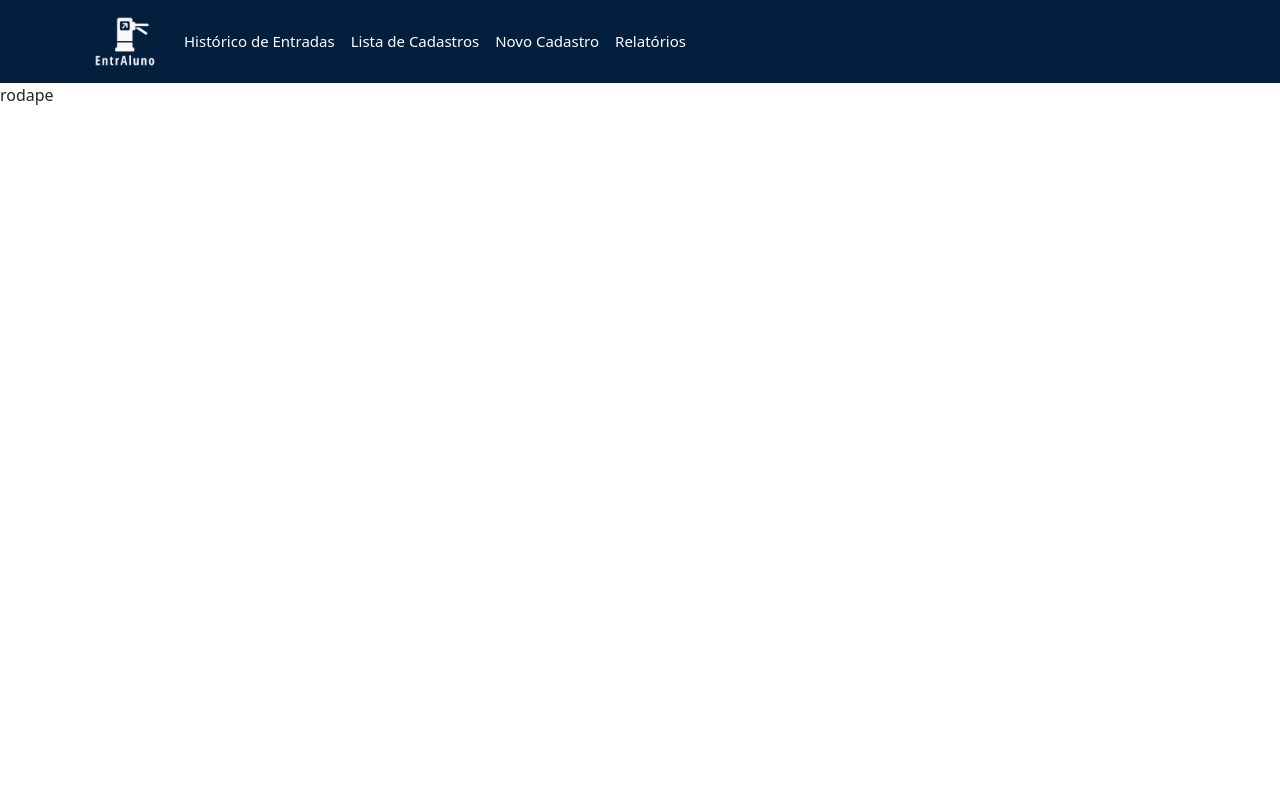
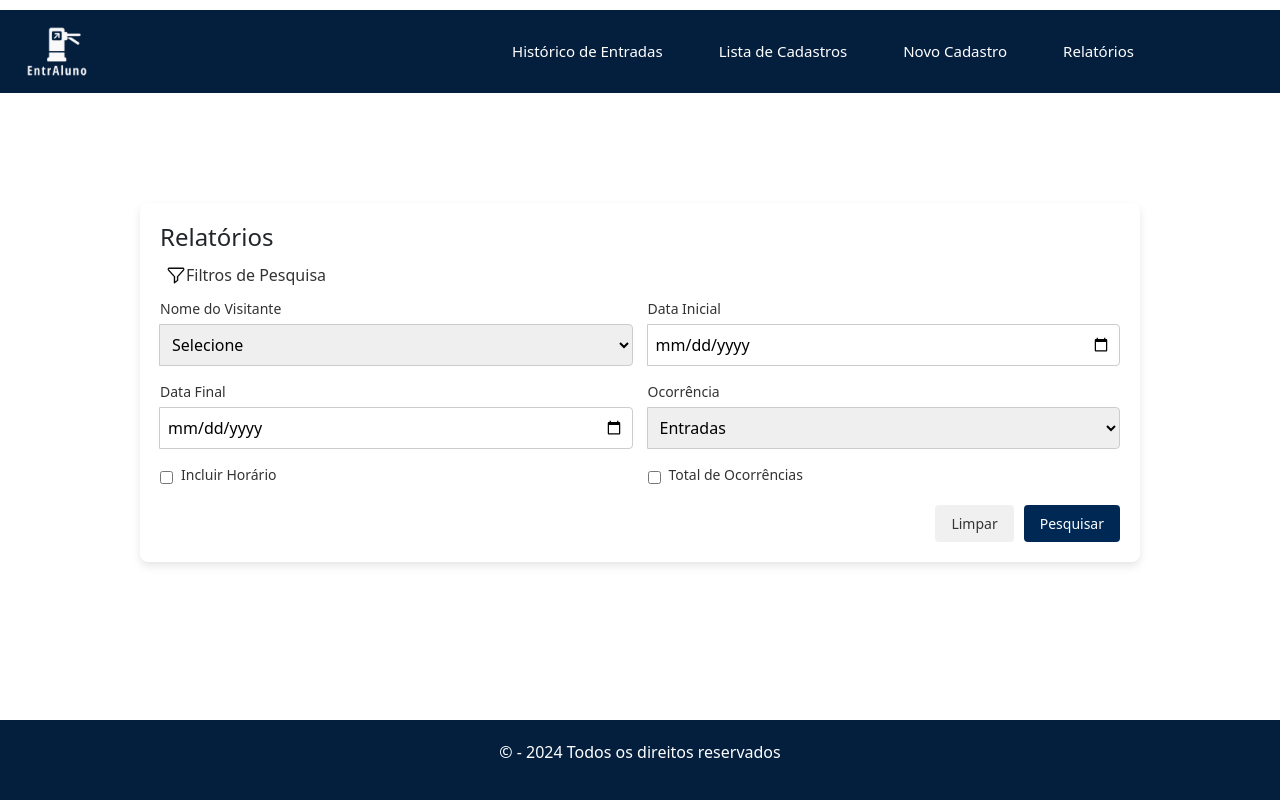
Before and after one commit to scarmm/EntrAlunos, a PHP site: page /relatorio.php in a window 1280 px wide. Run offline with PHP 8.4, Linux system fonts and the light colour scheme; data that the repository does not hold is empty.

Commit message:
Criada tela de relatório e alteração na tela de cadastro.

```diff
--- a/assets/css/_cadastro.scss
+++ b/assets/css/_cadastro.scss
@@ -1,7 +1,10 @@
 .caixaCadastro {
     float:center;
-    text-align: center;
     margin-top: 20px;
+    box-shadow: 0px 4px 8px rgba(0, 0, 0, 0.1);
+    border-radius: 8px;
+    width: 1000px;
+    padding: 40px;
 }
 
 .titulos {
@@ -9,10 +12,10 @@
     margin-bottom: 20px;
 }
 
-.barra {
-    margin-top: 20px;
-    margin-bottom: 20px;
-    padding-top: 20px;
-    padding-bottom: 20px;
-    background-color: $cor_barra;
+.cadastro-cadastro{
+    text-align: center;
+    display: flex;
+    justify-content: center;
+    padding: 20px;
+
 }
--- a/assets/css/_footer.scss
+++ b/assets/css/_footer.scss
@@ -0,0 +1,11 @@
+.footercor{
+    background-color: #041F3E;
+    width: 100vw;
+    height: 10vh;
+    position: absolute;
+    bottom: 0;
+    align-items: center;
+    justify-content: center;
+    color: white;
+    display: flex;
+}
--- a/assets/css/_menu.scss
+++ b/assets/css/_menu.scss
@@ -1,10 +1,12 @@
 .bg-menu{
     background-color: #041F3E;
+
 }
 
 .nav-link{
     font-size:15px;
     color: white;
+    padding: 10px 30px 10px 30px;
     &:hover{
     color: rgb(208, 208, 208);
 }
@@ -14,5 +16,19 @@
 .logoMenu {
     float:left;
     width: 70px;
-    margin-left: 20px;
+    margin-right: 100px;
 }
+
+#navbarNav{
+    display: flex;
+    justify-content: flex-end;
+}
+
+.nav-item{
+    margin: 10px 20px 10px 20px;
+}
+
+.navbar{
+    margin: 10px;
+
+}
--- /dev/null
+++ b/assets/css/_relatorio.scss
@@ -0,0 +1,95 @@
+.container1{
+    justify-content: center;
+    display: flex;
+    align-items: center;
+    height: 70vh;
+}
+
+.container2 {
+    width: 1000px;
+    padding: 20px;
+    background-color: #fff;
+    box-shadow: 0px 4px 8px rgba(0, 0, 0, 0.1);
+    border-radius: 8px;
+
+
+    h1 {
+      font-size: 24px;
+      margin-bottom: 10px;
+    }
+
+    .filter-box {
+      .filter-button {
+        display: flex;
+        align-items: center;
+        color: #333;
+
+        font-size: 16px;
+        background: none;
+        border: none;
+        cursor: pointer;
+        margin-bottom: 10px;
+
+        &:before {
+          margin-right: 5px;
+        }
+      }
+
+      .filters {
+        display: grid;
+        grid-template-columns: repeat(2, 1fr);
+        gap: 15px;
+
+        .input-group, .checkbox-group {
+          display: flex;
+          flex-direction: column;
+
+          label {
+            font-size: 14px;
+            color: #333;
+            margin-bottom: 5px;
+          }
+
+          select, input[type="date"] {
+            padding: 8px;
+            border: 1px solid #ccc;
+            border-radius: 4px;
+          }
+        }
+
+        .checkbox-group {
+          flex-direction: row;
+          align-items: center;
+
+          input[type="checkbox"] {
+            margin-right: 8px;
+          }
+        }
+
+        .buttons {
+          grid-column: span 2;
+          display: flex;
+          justify-content: flex-end;
+          gap: 10px;
+
+          .btn {
+            padding: 8px 16px;
+            border: none;
+            border-radius: 4px;
+            font-size: 14px;
+            cursor: pointer;
+
+            &.limpar {
+              background-color: #f0f0f0;
+              color: #333;
+            }
+
+            &.pesquisar {
+              background-color: #002855;
+              color: #fff;
+            }
+          }
+        }
+      }
+    }
+  }
--- a/assets/css/styles.css
+++ b/assets/css/styles.css
@@ -5,6 +5,7 @@
 .nav-link {
   font-size: 15px;
   color: white;
+  padding: 10px 30px 10px 30px;
 }
 .nav-link:hover {
   color: rgb(208, 208, 208);
@@ -13,7 +14,32 @@
 .logoMenu {
   float: left;
   width: 70px;
-  margin-left: 20px;
+  margin-right: 100px;
+}
+
+#navbarNav {
+  display: flex;
+  justify-content: flex-end;
+}
+
+.nav-item {
+  margin: 10px 20px 10px 20px;
+}
+
+.navbar {
+  margin: 10px;
+}
+
+.footercor {
+  background-color: #041F3E;
+  width: 100vw;
+  height: 10vh;
+  position: absolute;
+  bottom: 0;
+  align-items: center;
+  justify-content: center;
+  color: white;
+  display: flex;
 }
 
 .btn-primary {
@@ -99,8 +125,11 @@
 
 .caixaCadastro {
   float: center;
-  text-align: center;
   margin-top: 20px;
+  box-shadow: 0px 4px 8px rgba(0, 0, 0, 0.1);
+  border-radius: 8px;
+  width: 1000px;
+  padding: 40px;
 }
 
 .titulos {
@@ -108,14 +137,88 @@
   margin-bottom: 20px;
 }
 
-.barra {
-  margin-top: 20px;
-  margin-bottom: 20px;
-  padding-top: 20px;
-  padding-bottom: 20px;
-  background-color: rgb(175, 175, 175);
+.cadastro-cadastro {
+  text-align: center;
+  display: flex;
+  justify-content: center;
+  padding: 20px;
+}
+
+.container1 {
+  justify-content: center;
+  display: flex;
+  align-items: center;
+  height: 70vh;
+}
+
+.container2 {
+  width: 1000px;
+  padding: 20px;
+  background-color: #fff;
+  box-shadow: 0px 4px 8px rgba(0, 0, 0, 0.1);
+  border-radius: 8px;
+}
+.container2 h1 {
+  font-size: 24px;
+  margin-bottom: 10px;
+}
+.container2 .filter-box .filter-button {
+  display: flex;
+  align-items: center;
+  color: #333;
+  font-size: 16px;
+  background: none;
+  border: none;
+  cursor: pointer;
+  margin-bottom: 10px;
+}
+.container2 .filter-box .filter-button:before {
+  margin-right: 5px;
+}
+.container2 .filter-box .filters {
+  display: grid;
+  grid-template-columns: repeat(2, 1fr);
+  gap: 15px;
+}
+.container2 .filter-box .filters .input-group, .container2 .filter-box .filters .checkbox-group {
+  display: flex;
+  flex-direction: column;
+}
+.container2 .filter-box .filters .input-group label, .container2 .filter-box .filters .checkbox-group label {
+  font-size: 14px;
+  color: #333;
+  margin-bottom: 5px;
+}
+.container2 .filter-box .filters .input-group select, .container2 .filter-box .filters .input-group input[type=date], .container2 .filter-box .filters .checkbox-group select, .container2 .filter-box .filters .checkbox-group input[type=date] {
+  padding: 8px;
+  border: 1px solid #ccc;
+  border-radius: 4px;
+}
+.container2 .filter-box .filters .checkbox-group {
+  flex-direction: row;
+  align-items: center;
+}
+.container2 .filter-box .filters .checkbox-group input[type=checkbox] {
+  margin-right: 8px;
+}
+.container2 .filter-box .filters .buttons {
+  grid-column: span 2;
+  display: flex;
+  justify-content: flex-end;
+  gap: 10px;
+}
+.container2 .filter-box .filters .buttons .btn {
+  padding: 8px 16px;
+  border: none;
+  border-radius: 4px;
+  font-size: 14px;
+  cursor: pointer;
+}
+.container2 .filter-box .filters .buttons .btn.limpar {
+  background-color: #f0f0f0;
+  color: #333;
+}
+.container2 .filter-box .filters .buttons .btn.pesquisar {
+  background-color: #002855;
+  color: #fff;
 }/*# sourceMappingURL=styles.css.map */
-
-.body{
-  overflow: hidden;
-}
--- a/assets/css/styles.scss
+++ b/assets/css/styles.scss
@@ -12,3 +12,4 @@
 @import "login";
 @import "index";
 @import "cadastro";
+@import "relatorio";
--- a/footer.php
+++ b/footer.php
@@ -1,4 +1,6 @@
-rodape
+<div class="footercor">
+    <p>&copy - 2024  Todos os direitos reservados</p>
+</div>
 </body>
 <script src="https://cdn.jsdelivr.net/npm/bootstrap@5.3.3/dist/js/bootstrap.bundle.min.js" integrity="sha384-YvpcrYf0tY3lHB60NNkmXc5s9fDVZLESaAA55NDzOxhy9GkcIdslK1eN7N6jIeHz" crossorigin="anonymous"></script>
 </html>
--- a/menu.php
+++ b/menu.php
@@ -19,7 +19,7 @@
           <a class="nav-link" href="cadastro.php">Novo Cadastro</a>
         </li>
         <li class="nav-item">
-          <a class="nav-link" href="#">Relatórios</a>
+          <a class="nav-link" href="relatorio.php">Relatórios</a>
         </li>
       </ul>
     </div>
--- a/relatorio.php
+++ b/relatorio.php
@@ -1,7 +1,49 @@
 <?php
 include __DIR__ . "/header.php";
 ?>
-
+<div class="container1">
+<div class="container2">
+    <h1>Relatórios</h1>
+    <div class="filter-box">
+      <button class="filter-button"><img src="assets/images/filtro.png" alt="filtro" width="20px"> Filtros de Pesquisa</button>
+      <div class="filters">
+        <div class="input-group">
+          <label for="nome-visitante">Nome do Visitante</label>
+          <select id="nome-visitante">
+            <option value="">Selecione</option>
+          </select>
+        </div>
+        <div class="input-group">
+          <label for="data-inicial">Data Inicial</label>
+          <input type="date" id="data-inicial">
+        </div>
+        <div class="input-group">
+          <label for="data-final">Data Final</label>
+          <input type="date" id="data-final">
+        </div>
+        <div class="input-group">
+          <label for="ocorrencia">Ocorrência</label>
+          <select id="ocorrencia">
+            <option value="entradas">Entradas</option>
+            <option value="saidas">Saídas</option>
+          </select>
+        </div>
+        <div class="checkbox-group">
+          <input type="checkbox" id="horario">
+          <label for="horario">Incluir Horário</label>
+        </div>
+        <div class="checkbox-group">
+          <input type="checkbox" id="total-ocorrencias">
+          <label for="total-ocorrencias">Total de Ocorrências</label>
+        </div>
+        <div class="buttons">
+          <button class="btn limpar">Limpar</button>
+          <button class="btn pesquisar">Pesquisar</button>
+        </div>
+      </div>
+    </div>
+  </div>
+</div>
 <?php
 include __DIR__ . "/footer.php";
 ?>
```
Also changed, not shown: cadastro.php (+2 -5 lines), assets/images/filtro.png (added), 1 other file.
